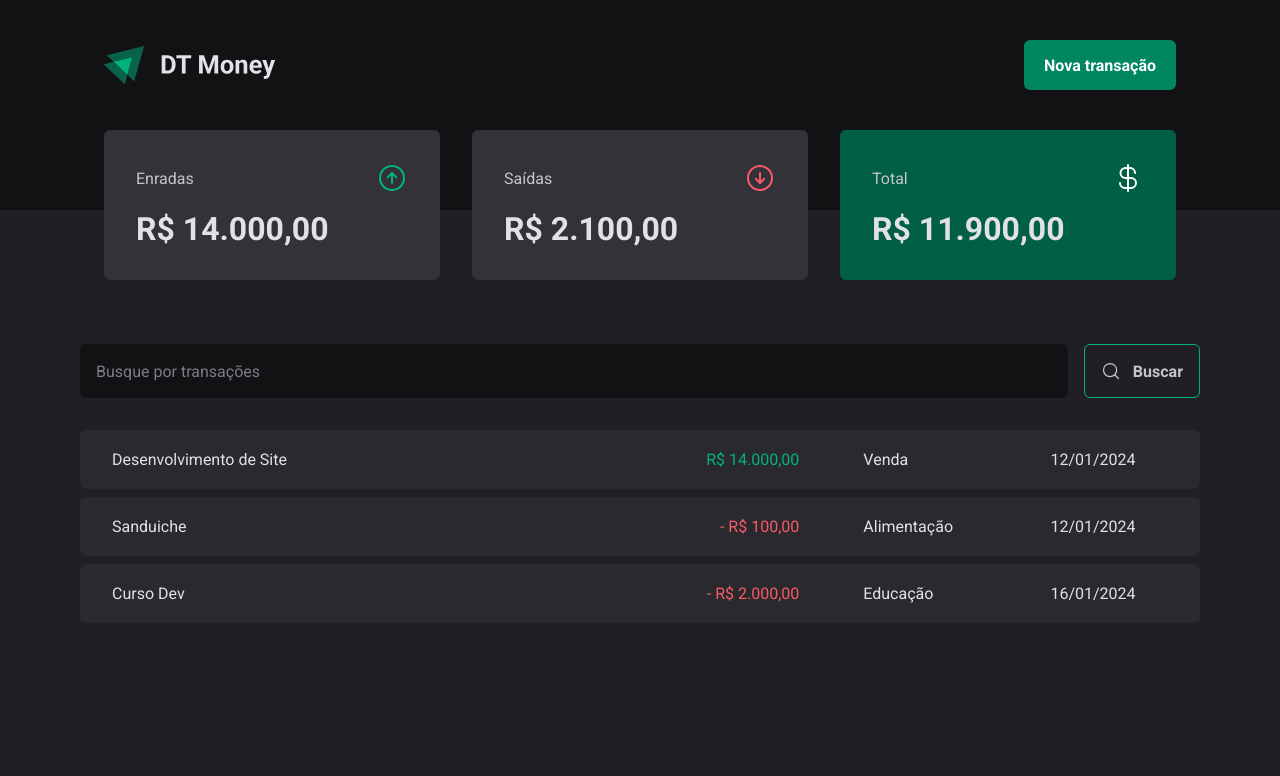
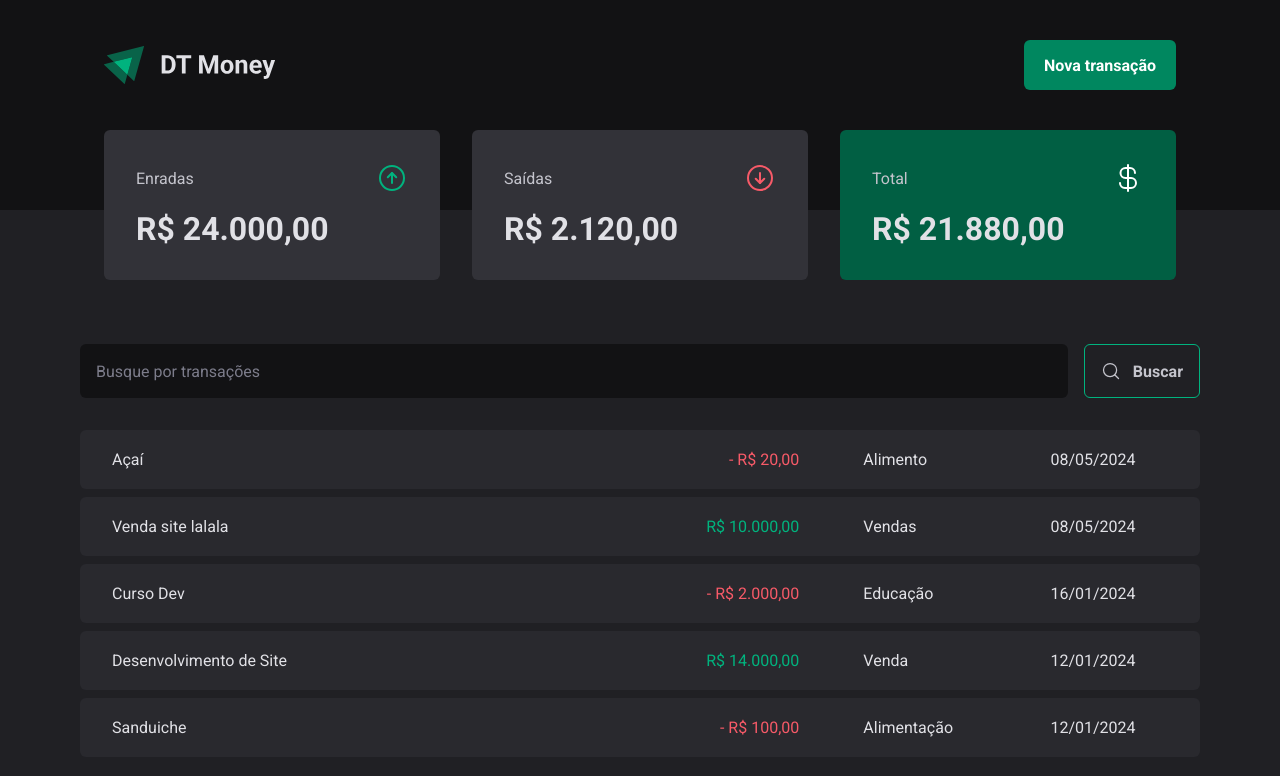
Before and after one commit to 4llves/DT-Money, a React (Vite) app: page / in a window 1280 px wide. Shown: the top 776 px of the page. Built offline with nearby package versions, Linux system fonts and the light colour scheme; data requests are answered from the project's data file.

Commit message:
feat: create new transaction

```diff
--- a/server.json
+++ b/server.json
@@ -23,6 +23,22 @@
       "category": "Educação",
       "price": 2000,
       "createdAt": "2024-01-16T02:01:46.504Z"
+    },
+    {
+      "description": "Venda site lalala",
+      "price": 10000,
+      "category": "Vendas",
+      "type": "income",
+      "createdAt": "2024-05-08T02:42:29.197Z",
+      "id": 4
+    },
+    {
+      "description": "Açaí",
+      "price": 20,
+      "category": "Alimento",
+      "type": "outcome",
+      "createdAt": "2024-05-08T02:54:50.309Z",
+      "id": 5
     }
   ]
 }
--- a/src/components/NewTransactionModal/index.tsx
+++ b/src/components/NewTransactionModal/index.tsx
@@ -11,6 +11,8 @@
 } from './styles'
 import { Controller, useForm } from 'react-hook-form'
 import { zodResolver } from '@hookform/resolvers/zod'
+import { useContext } from 'react'
+import { TransactionsContext } from '../../contexts/TransactionsContext'
 
 const newTransactionFormSchema = z.object({
   description: z.string(),
@@ -22,11 +24,14 @@
 type newTransactionFormInputs = z.infer<typeof newTransactionFormSchema>
 
 export function NewTransactionModal() {
+  const { createTransaction } = useContext(TransactionsContext)
+
   const {
     control,
     register,
     handleSubmit,
     formState: { isSubmitting },
+    reset,
   } = useForm<newTransactionFormInputs>({
     resolver: zodResolver(newTransactionFormSchema),
     defaultValues: {
@@ -35,9 +40,15 @@
   })
 
   async function handleCreateNewTransaction(data: newTransactionFormInputs) {
-    await new Promise((resolve) => setTimeout(resolve, 2000))
+    const { description, price, category, type } = data
 
-    console.log(data)
+    await createTransaction({
+      description,
+      price,
+      category,
+      type,
+    })
+    reset()
   }
 
   return (
--- a/src/contexts/TransactionsContext.tsx
+++ b/src/contexts/TransactionsContext.tsx
@@ -10,9 +10,17 @@
   createdAt: string
 }
 
+interface CreateTransactionInput {
+  description: string
+  price: number
+  category: string
+  type: 'income' | 'outcome'
+}
+
 interface TransactionContextType {
   transactions: Transaction[]
   fetchTransactions: (query?: string) => Promise<void>
+  createTransaction: (data: CreateTransactionInput) => Promise<void>
 }
 
 interface TransactionsProviderProps {
@@ -27,11 +35,27 @@
   async function fetchTransactions(query?: string) {
     const res = await api.get('transactions', {
       params: {
+        _sort: 'createdAt',
+        _order: 'desc',
         q: query,
       },
     })
 
     setTransactions(res.data)
+  }
+
+  async function createTransaction(data: CreateTransactionInput) {
+    const { description, price, category, type } = data
+
+    const res = await api.post('transactions', {
+      description,
+      price,
+      category,
+      type,
+      createdAt: new Date(),
+    })
+
+    setTransactions((state) => [res.data, ...state])
   }
 
   useEffect(() => {
@@ -43,6 +67,7 @@
       value={{
         transactions,
         fetchTransactions,
+        createTransaction,
       }}
     >
       {children}
```
